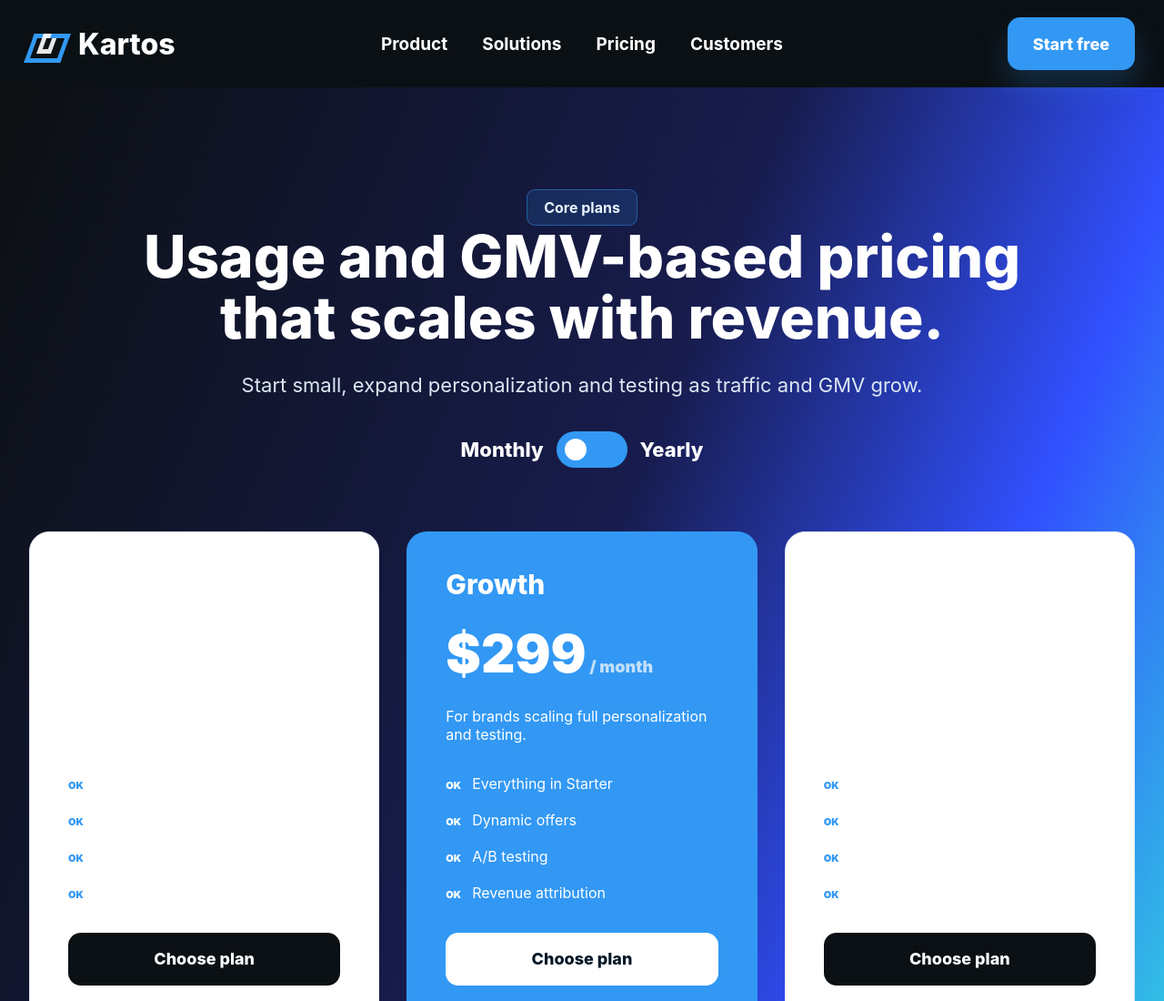
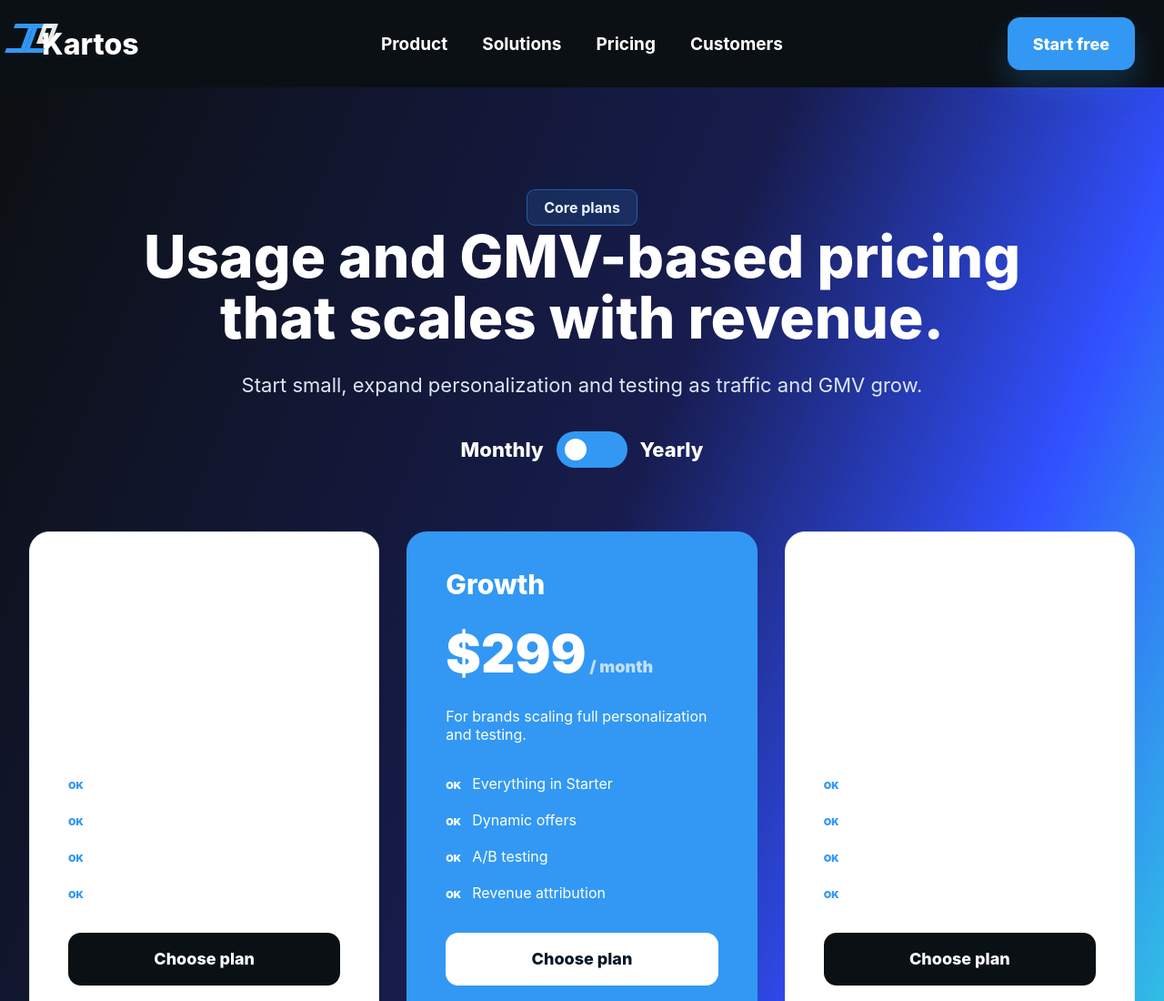
Before and after one commit to lokesh05171/katrosapp, a plain HTML site: page pricing.html in a window 1280 px wide. Shown: the top 1100 px of the page at 91% size. Drawn offline with Linux system fonts and the light colour scheme.

Commit message:
Add logo styles for height and width

```diff
--- a/styles.css
+++ b/styles.css
@@ -1221,3 +1221,7 @@ body.modal-open {
     align-items: stretch;
   }
 }
+.logo {
+    height: 50px;
+    width: auto;
+}
```
